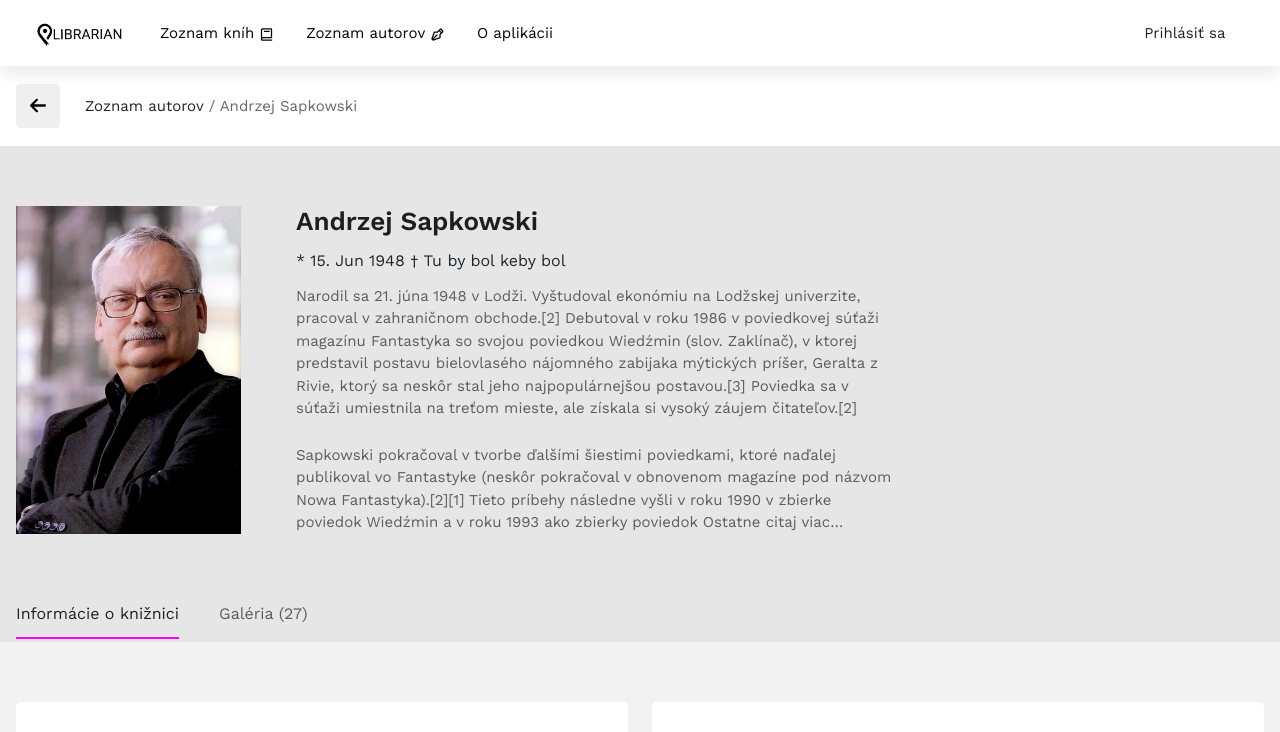
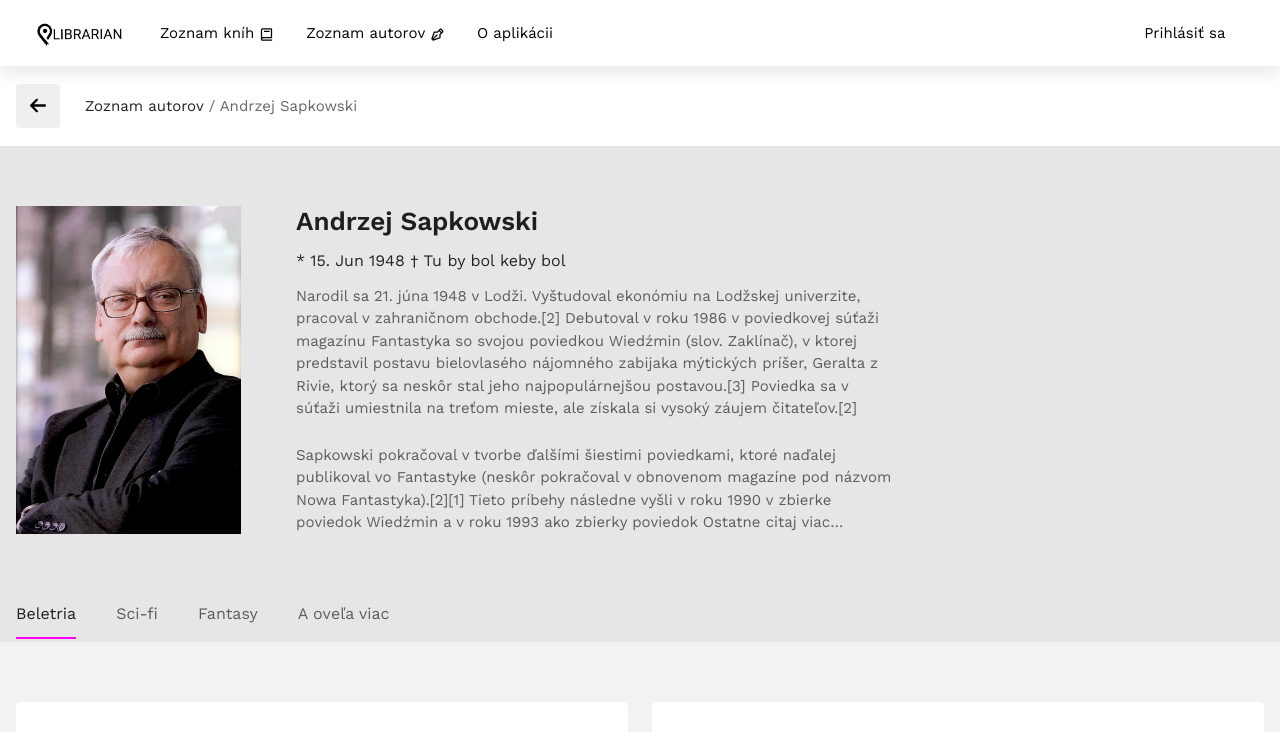
Before and after one commit to focuscw0w/Librarian, a Vue app: page /creator in a window 1280 px wide. Shown: the top 732 px of the page. Built offline with nearby package versions, Linux system fonts and the light colour scheme; what @fawmi/vue-google-maps would draw is missing.

Commit message:
small css fix

```diff
--- a/src/assets/scss/base/_typography.scss
+++ b/src/assets/scss/base/_typography.scss
@@ -12,10 +12,6 @@ a {
   a {
     font-size: $font-size-15;
     font-weight: $font-weight-normal;
-  }
-
-  .login-nav-btn {
-    color: $high-emphasys;
   }
 }
 
@@ -38,11 +34,11 @@ a {
 .secondary-nav {
   a.active {
     font-weight: $font-weight-medium;
-    color: $high-emphasys;
+    color: $high-emphasys!important;
   }
 
   a {
-    color: $medium-emphasys;
+    color: $medium-emphasys!important;
   }
 }
 
--- a/src/assets/scss/page-layout/_creator-detail.scss
+++ b/src/assets/scss/page-layout/_creator-detail.scss
@@ -43,8 +43,8 @@
         border-radius: $border-radius;
         padding: 1.5em;
         .product-items__ul__image {
-          width: 140px;
-          height: 100%;
+          max-width: 140px;
+          height: auto
         }
 
         .find-book-btn {
--- a/src/views/CreatorDetail.vue
+++ b/src/views/CreatorDetail.vue
@@ -33,10 +33,14 @@
             </p>
           </article>
         </div>
-        <SecondaryNavigation
-          class="pb-3"
-          @showContent="showComponent($event)"
-        />
+        <nav class="secondary-nav pb-3">
+          <ul class="mb-0 ps-0">
+            <li><a class="active">Beletria</a></li>
+            <li><a>Sci-fi</a></li>
+            <li><a>Fantasy</a></li>
+            <li><a>A oveľa viac</a></li>
+          </ul>
+        </nav>
       </div>
     </div>
     <div class="product-items">
--- a/src/views/LibraryDetail.vue
+++ b/src/views/LibraryDetail.vue
@@ -36,7 +36,7 @@
           </div>
         </article>
 
-        <SecondaryNavigation @showContent="showComponent($event)" />
+        <SecondaryNavigation @showContent="showComponent($event)"/>
       </div>
     </section>
 
--- a/src/views/LiveMap.vue
+++ b/src/views/LiveMap.vue
@@ -149,10 +149,6 @@ export default {
     this.$store.state.activeIntroduction =
       localStorage.getItem("activeIntroduction") == null ? true : false;
 
-    if (localStorage.getItem("activeIntroduction") === null)
-      this.$store.state.blurEffect = true;
-    else this.$store.state.blurEffect = false;
-
     await axios
       .get("https://api.librarian.sk/api/libraries")
       .then((response) => (this.libraries = response.data));
```
